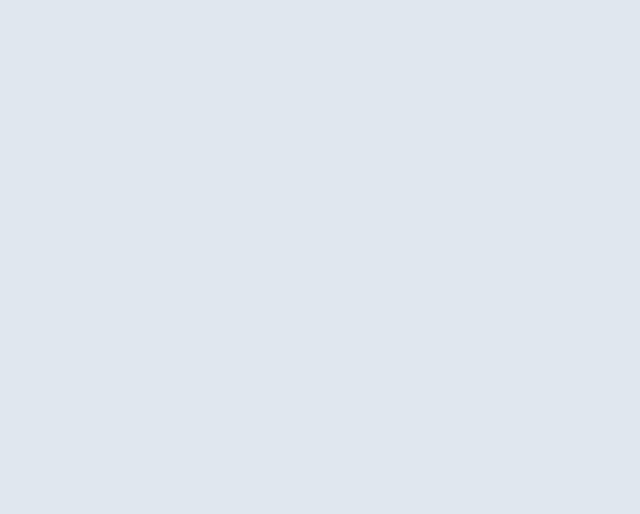
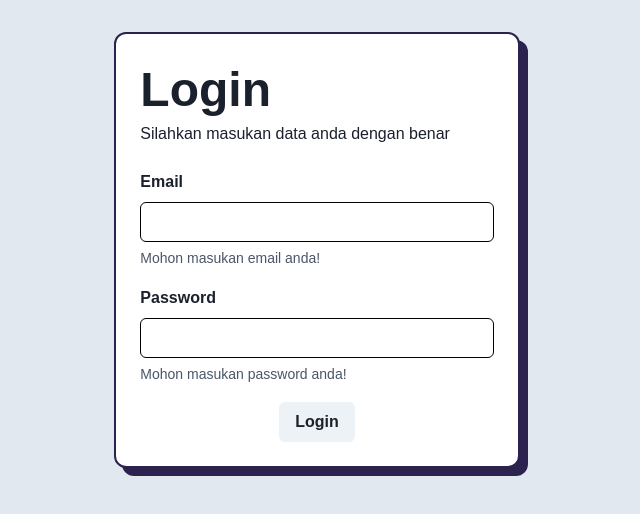
Before and after one commit to nudriin/antrian-front-end, a React (Vite) app: page /login in a window 1280 px wide. Before the commit this address had no page. Shown: the top 514 px of the page, without its empty margins (323-963 px from the left). Built offline with nearby package versions, Linux system fonts and the light colour scheme.

Commit message:
feat: create login, add moment and react-cookie

```diff
--- a/package.json
+++ b/package.json
@@ -16,7 +16,9 @@
     "@reduxjs/toolkit": "^2.2.7",
     "framer-motion": "^11.5.4",
     "jsonwebtoken": "^9.0.2",
+    "moment": "^2.30.1",
     "react": "^18.3.1",
+    "react-cookie": "^7.2.0",
     "react-dom": "^18.3.1",
     "react-icons": "^5.3.0",
     "react-redux": "^9.1.2",
--- a/src/App.tsx
+++ b/src/App.tsx
@@ -1,15 +1,16 @@
-import { BrowserRouter, Route, Routes } from "react-router-dom"
-import "./App.css"
-import Queue from "./pages/public/Queue"
-import Home from "./pages/public/Home"
-import AddQueue from "./pages/user/AddQueue"
-import LocketPaud from "./pages/locket/LocketPaud"
-import LocketTk from "./pages/locket/LocketTK"
-import LocketSd from "./pages/locket/LocketSD"
-import LocketSmp from "./pages/locket/LocketSmp"
-import LocketSma from "./pages/locket/LocketSma"
-import LocketPt from "./pages/locket/LocketPt"
-import Welcome from "./pages/locket/Welcome"
+import { BrowserRouter, Route, Routes } from 'react-router-dom';
+import './App.css';
+import Queue from './pages/public/Queue';
+import Home from './pages/public/Home';
+import AddQueue from './pages/user/AddQueue';
+import LocketPaud from './pages/locket/LocketPaud';
+import LocketSmp from './pages/locket/LocketSmp';
+import LocketSma from './pages/locket/LocketSma';
+import LocketPt from './pages/locket/LocketPt';
+import Welcome from './pages/locket/Welcome';
+import Login from './pages/public/Login';
+import LocketTk from './pages/locket/LocketTk';
+import LocketSd from './pages/locket/LocketSd';
 
 function App() {
     return (
@@ -25,9 +26,10 @@ function App() {
                 <Route path="/locket/smp" element={<LocketSmp />} />
                 <Route path="/locket/sma" element={<LocketSma />} />
                 <Route path="/locket/perguruan" element={<LocketPt />} />
+                <Route path="/login" element={<Login />} />
             </Routes>
         </BrowserRouter>
-    )
+    );
 }
 
-export default App
+export default App;
--- a/src/main.tsx
+++ b/src/main.tsx
@@ -3,11 +3,14 @@ import { createRoot } from 'react-dom/client';
 import App from './App.tsx';
 import './index.css';
 import { ChakraProvider } from '@chakra-ui/react';
+import { CookiesProvider } from 'react-cookie';
 
 createRoot(document.getElementById('root')!).render(
     <StrictMode>
         <ChakraProvider>
-            <App />
+            <CookiesProvider defaultSetOptions={{ path: '/' }}>
+                <App />
+            </CookiesProvider>
         </ChakraProvider>
     </StrictMode>
 );
--- /dev/null
+++ b/src/pages/public/Login.tsx
@@ -0,0 +1,120 @@
+import {
+    FormControl,
+    FormLabel,
+    FormErrorMessage,
+    FormHelperText,
+    Input,
+    Button,
+} from '@chakra-ui/react';
+import React, { useState } from 'react';
+import { useCookies } from 'react-cookie';
+import { useNavigate } from 'react-router-dom';
+import moment from 'moment';
+
+export default function Login() {
+    const [, setCookie] = useCookies(['auth']);
+    const [formData, setFormData] = useState({});
+    const [loading, setLoading] = useState(false);
+
+    const navigate = useNavigate();
+
+    const handleChange = (e: React.ChangeEvent<HTMLInputElement>) => {
+        setFormData({
+            ...formData,
+            [e.target.id]: e.target.value,
+        });
+    };
+
+    const handleSubmit = async (e: React.FormEvent) => {
+        e.preventDefault();
+        try {
+            setLoading(true);
+            const response = await fetch('/api/users/login', {
+                method: 'POST',
+                headers: {
+                    'Content-Type': 'application/json',
+                },
+                body: JSON.stringify(formData),
+            });
+
+            const data = await response.json();
+
+            if (data.errors) {
+                setLoading(false);
+                throw new Error(data.errors);
+            }
+
+            if (!data.errors) {
+                console.log(data.data.token);
+                setLoading(false);
+
+                const d = moment().add(1, 'days').utc(true).local().format();
+                setCookie('auth', data.data.token, {
+                    expires: new Date(d),
+                });
+
+                navigate('/queue/add');
+            } else {
+                throw new Error(data.errors);
+            }
+        } catch (error) {
+            console.log(error);
+        }
+    };
+    return (
+        <section>
+            <div className="w-1/3 mx-auto">
+                <div className="rounded-xl bg-white p-6 border-2 border-darks2 shadow-box">
+                    <h1 className="text-5xl font-semibold text-left my-2">
+                        Login
+                    </h1>
+                    <p className="text-left mb-6">
+                        Silahkan masukan data anda dengan benar
+                    </p>
+                    <FormControl className="text-darks-2">
+                        <FormLabel fontWeight="bold">Email</FormLabel>
+                        <Input
+                            id="email"
+                            type="email"
+                            bgColor="white"
+                            color="GrayText"
+                            borderColor="black"
+                            onChange={handleChange}
+                        />
+                        <FormHelperText textAlign="left">
+                            Mohon masukan email anda!
+                        </FormHelperText>
+                        <FormErrorMessage textAlign="left">
+                            Email is required.
+                        </FormErrorMessage>
+                        <FormLabel fontWeight="bold" marginTop={5}>
+                            Password
+                        </FormLabel>
+                        <Input
+                            id="password"
+                            type="password"
+                            bgColor="white"
+                            color="GrayText"
+                            borderColor="black"
+                            onChange={handleChange}
+                        />
+                        <FormHelperText textAlign="left">
+                            Mohon masukan password anda!
+                        </FormHelperText>
+                        <FormErrorMessage textAlign="left">
+                            Email is required.
+                        </FormErrorMessage>
+                        <Button
+                            loadingText="Login"
+                            isLoading={loading}
+                            onClick={handleSubmit}
+                            marginTop={5}
+                        >
+                            Login
+                        </Button>
+                    </FormControl>
+                </div>
+            </div>
+        </section>
+    );
+}
--- a/vite.config.ts
+++ b/vite.config.ts
@@ -5,6 +5,12 @@ import react from '@vitejs/plugin-react-swc';
 export default defineConfig({
     plugins: [react()],
     server: {
+        proxy: {
+            '/api': {
+                target: 'http://localhost:5000',
+                changeOrigin: true,
+            },
+        },
         watch: {
             usePolling: true,
         },
```
Also changed, not shown: 1 other file (tests, documents, lock files or other folders).
